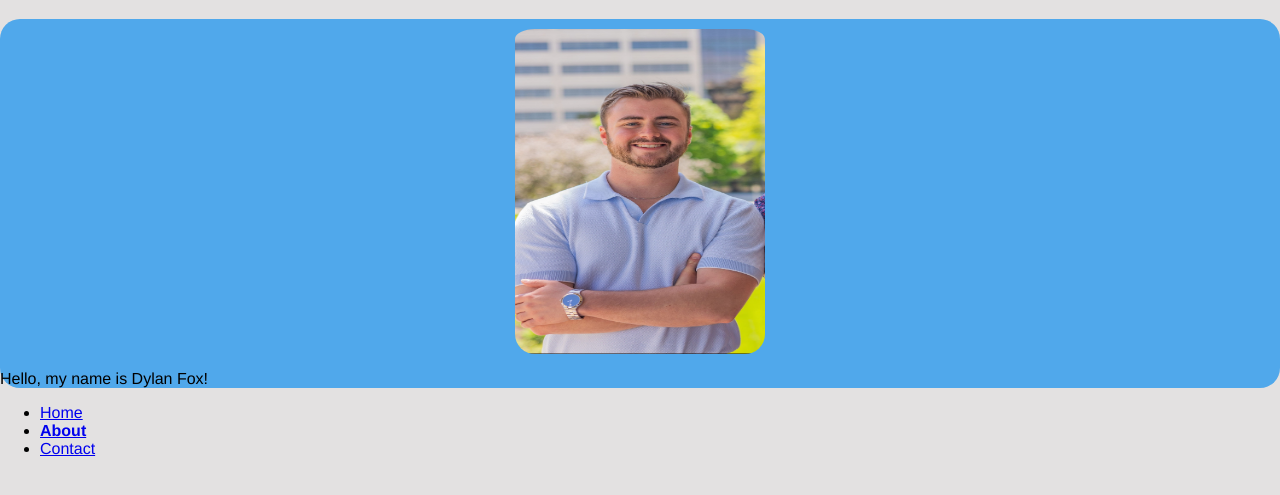
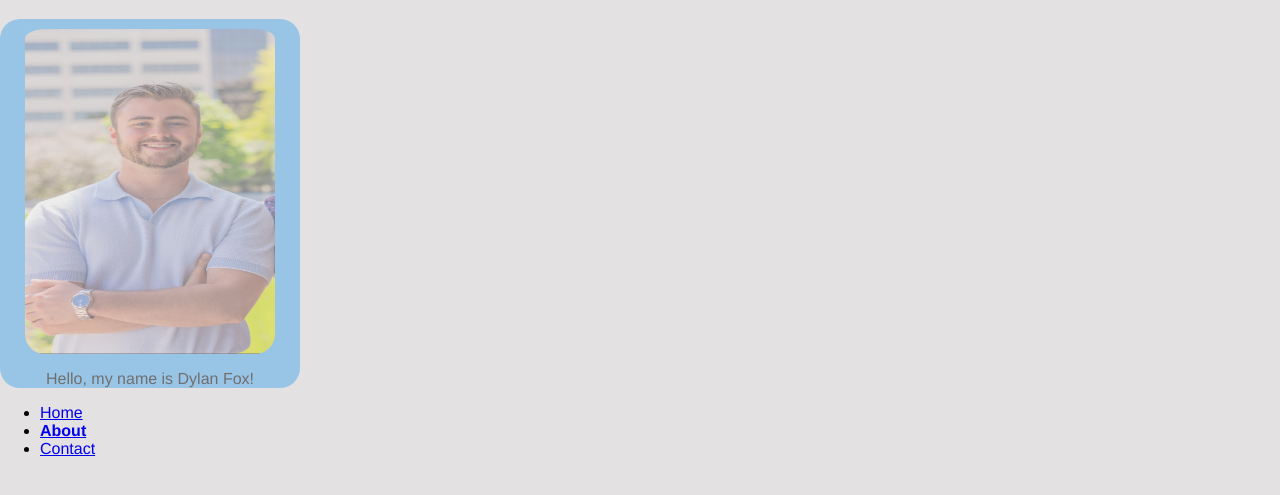
Before and after one commit to dylanfox44/mi349_blog, a plain HTML site: page about.html in a window 1280 px wide. Shown: the part 81-576 px from the top of the page. Drawn offline with Linux system fonts and the light colour scheme.

Commit message:
container changes

```diff
--- a/about.html
+++ b/about.html
@@ -17,6 +17,11 @@
     <h1>About Me</h1>
     <div class="details">
       <section>
+        <style>
+          p {
+            text-align: center
+          }
+        </style>
     <img src="images/about-picture.jpg" alt="Picture of Author" class="center"
       width="250"
       height="325">
--- a/screen.css
+++ b/screen.css
@@ -22,6 +22,7 @@ body {
     flex-grow: 1;
     flex-basis: 0;
     background: #50a8eb;
+    opacity: 50%;
     border-radius: 20px;
-    margin: 25px, 100px, 0, 100px;
+    width: 300px;
 }
```
